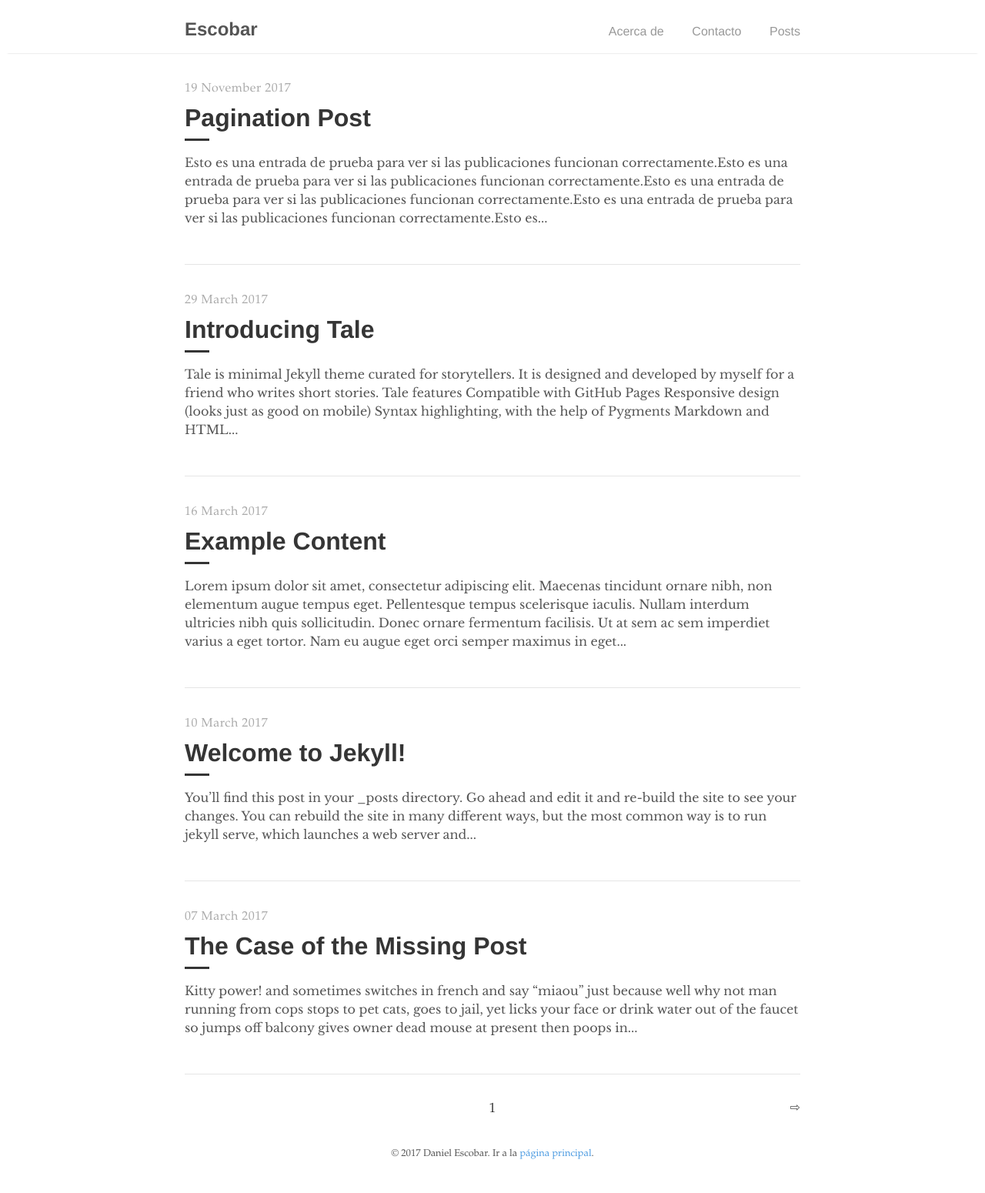
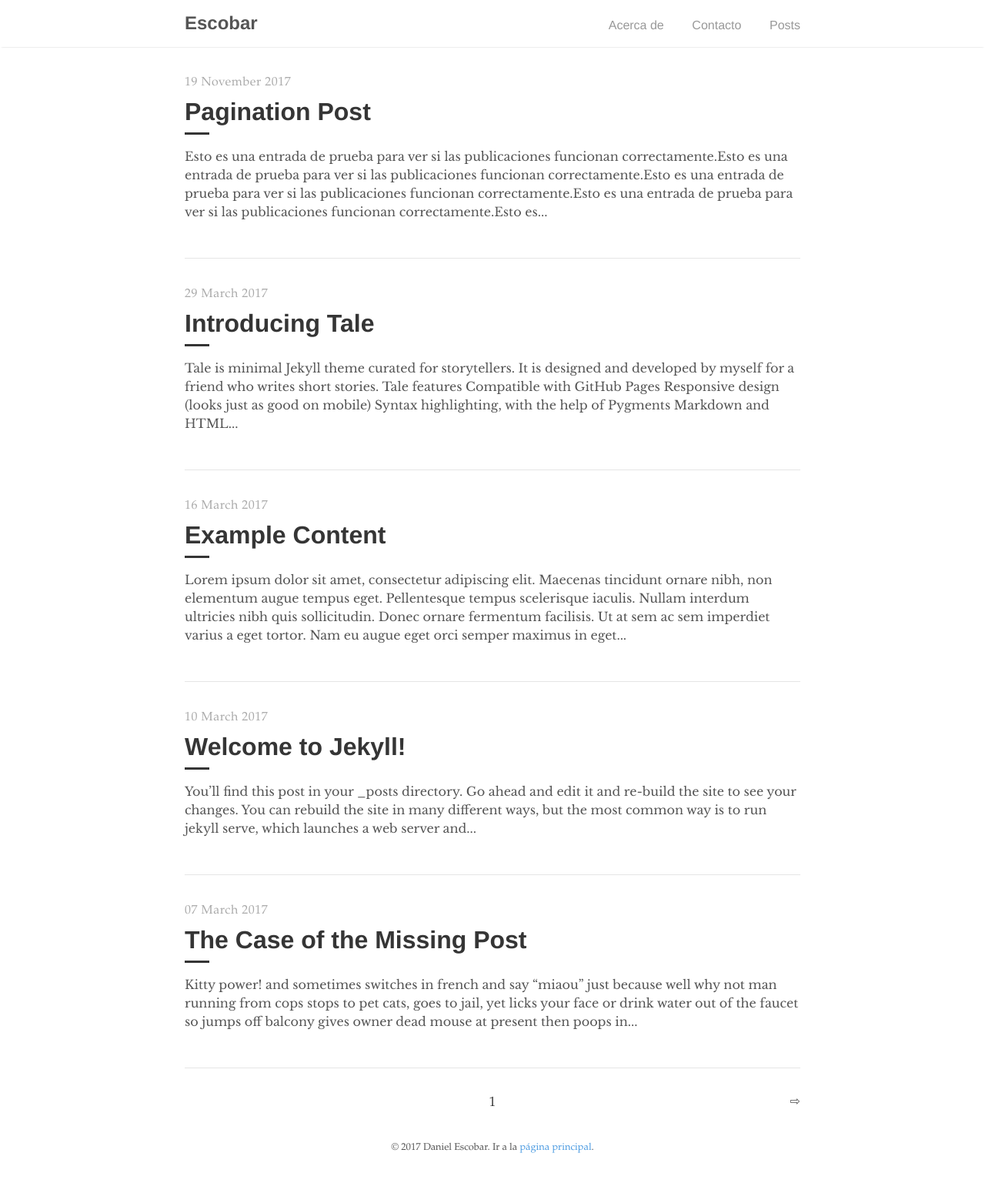
Before and after one commit to daeshu/tale, a Jekyll site: the page built from index.html, in a window 1280 px wide. Shown: the whole page at 77% size. Built offline with Jekyll 4.4.1, drawn with Linux system fonts in a browser that asks for light colours; the list of posts is cut into pages by our own code.

Commit message:
Update _base.scss

```diff
--- a/_sass/_base.scss
+++ b/_sass/_base.scss
@@ -1,12 +1,13 @@
 * {
   @include box-sizing;
   line-height: 1.5;
+  padding: 30;
 }
 
 html,
 body {
   color: $default-color;
-  margin: 10;
+  margin: 0;
   padding: 0;
 }
 
```
